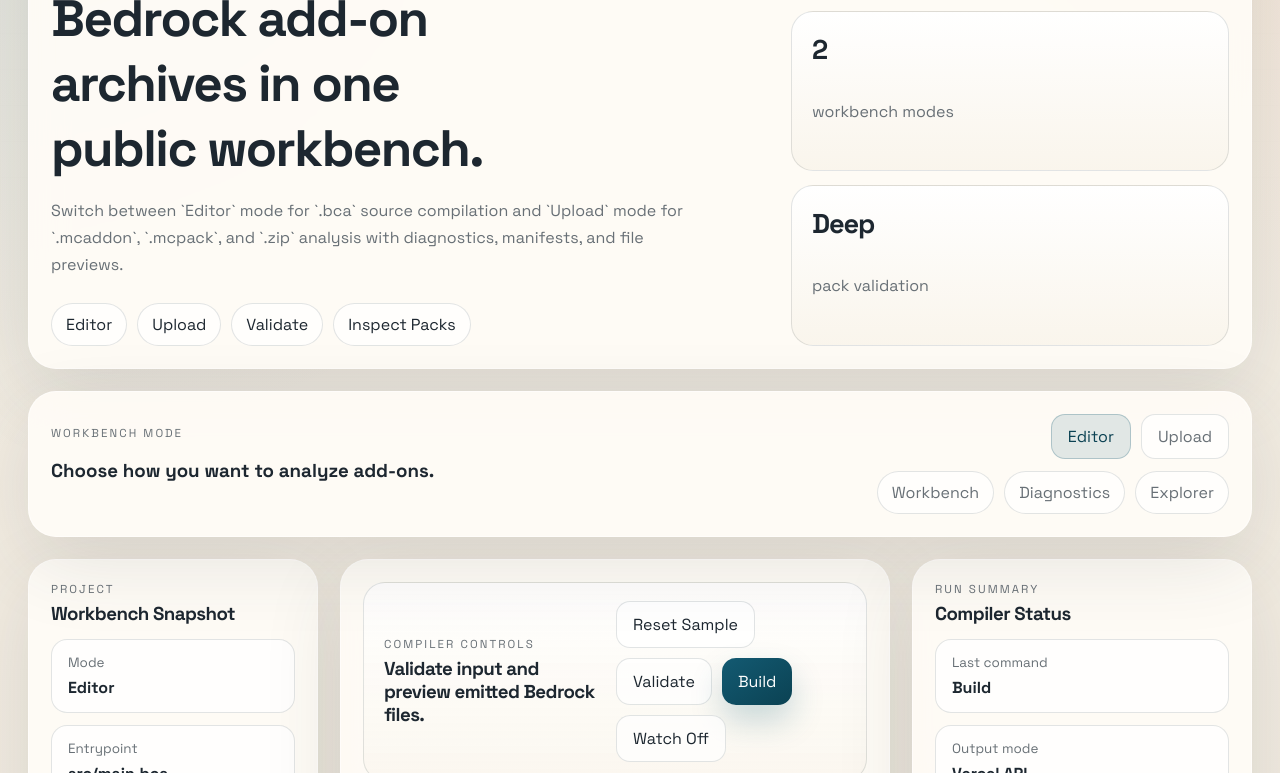
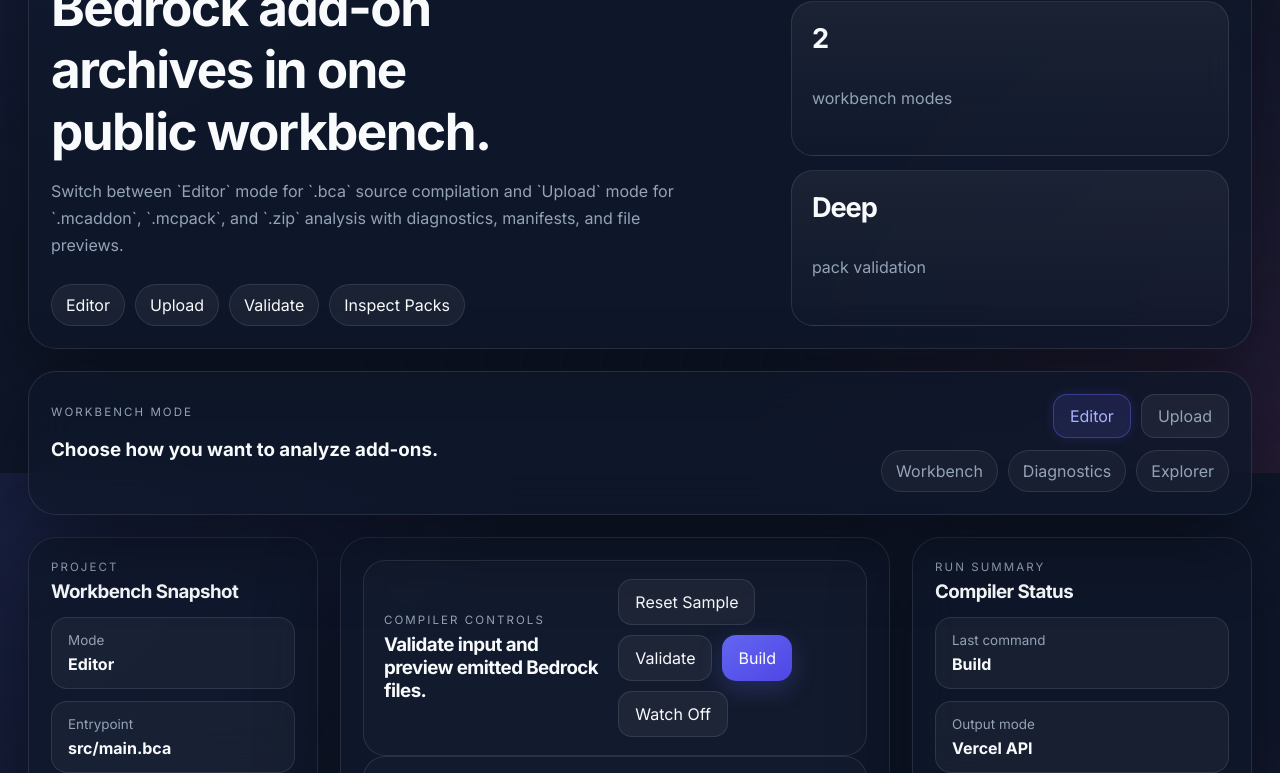
Before and after one commit to PastaHimself/PolarCompiler_MCPE, a website with bundled scripts: page web/index.html in a window 1280 px wide. Shown: the part 327-1100 px from the top of the page. Built offline with nearby package versions, Linux system fonts and the light colour scheme; no server answers.

Commit message:
improved ui

```diff
--- a/web/index.html
+++ b/web/index.html
@@ -7,7 +7,7 @@
     <link rel="preconnect" href="https://fonts.googleapis.com" />
     <link rel="preconnect" href="https://fonts.gstatic.com" crossorigin />
     <link
-      href="https://fonts.googleapis.com/css2?family=IBM+Plex+Mono:wght@400;500&family=Space+Grotesk:wght@400;500;700&display=swap"
+      href="https://fonts.googleapis.com/css2?family=Inter:wght@400;500;600;700&family=JetBrains+Mono:wght@400;500&display=swap"
       rel="stylesheet"
     />
     <link rel="stylesheet" href="./styles.css" />
--- a/web/styles.css
+++ b/web/styles.css
@@ -1,27 +1,28 @@
 :root {
-  --bg: #efe9dd;
-  --bg-elevated: rgba(255, 251, 244, 0.88);
-  --panel: rgba(255, 252, 247, 0.92);
-  --panel-strong: #fffaf3;
-  --ink: #1d2730;
-  --muted: #687076;
-  --line: rgba(21, 40, 52, 0.12);
-  --line-strong: rgba(21, 40, 52, 0.2);
-  --accent: #135a72;
-  --accent-soft: rgba(19, 90, 114, 0.12);
-  --accent-strong: #0b4253;
-  --warm: #d97745;
-  --warm-soft: rgba(217, 119, 69, 0.16);
-  --success: #1f7a5b;
-  --success-soft: rgba(31, 122, 91, 0.14);
-  --error: #b64b3b;
-  --error-soft: rgba(182, 75, 59, 0.12);
-  --shadow: 0 24px 80px rgba(49, 59, 67, 0.12);
+  --bg: #0f172a;               /* deep dark slate */
+  --bg-elevated: rgba(30, 41, 59, 0.75); /* elevated panel bg */
+  --panel: rgba(15, 23, 42, 0.7);        /* translucent panel */
+  --panel-strong: rgba(30, 41, 59, 0.9); /* active panel */
+  --ink: #f8fafc;              /* bright clear text */
+  --muted: #94a3b8;            /* soft secondary text */
+  --line: rgba(255, 255, 255, 0.1);      /* subtle border */
+  --line-strong: rgba(255, 255, 255, 0.2); /* active border */
+  --accent: #6366f1;           /* vibrant indigo */
+  --accent-soft: rgba(99, 102, 241, 0.15); /* soft accent bg */
+  --accent-strong: #4f46e5;    /* darker pop */
+  --warm: #f59e0b;             /* amber warn/warm */
+  --warm-soft: rgba(245, 158, 11, 0.15);
+  --success: #10b981;          /* crisp emerald */
+  --success-soft: rgba(16, 185, 129, 0.15);
+  --error: #ef4444;            /* bright rose/red */
+  --error-soft: rgba(239, 68, 68, 0.15);
+  --shadow: 0 24px 80px rgba(0, 0, 0, 0.4);
+  --shadow-glow: 0 0 24px rgba(99, 102, 241, 0.3); /* vibrant glow */
   --radius-xl: 28px;
   --radius-lg: 22px;
   --radius-md: 16px;
-  --font-display: "Space Grotesk", "Segoe UI", sans-serif;
-  --font-mono: "IBM Plex Mono", "Cascadia Code", monospace;
+  --font-display: "Inter", "Segoe UI", sans-serif;
+  --font-mono: "JetBrains Mono", "Cascadia Code", monospace;
 }
 
 * {
@@ -30,6 +31,7 @@
 
 html {
   scroll-behavior: smooth;
+  color-scheme: dark;
 }
 
 body {
@@ -38,9 +40,10 @@ body {
   font-family: var(--font-display);
   color: var(--ink);
   background:
-    radial-gradient(circle at top left, rgba(19, 90, 114, 0.12), transparent 28%),
-    radial-gradient(circle at top right, rgba(217, 119, 69, 0.12), transparent 24%),
-    linear-gradient(180deg, #f4efe5 0%, #ece4d8 100%);
+    radial-gradient(circle at -10% -10%, rgba(99, 102, 241, 0.15), transparent 40%),
+    radial-gradient(circle at 110% 110%, rgba(236, 72, 153, 0.12), transparent 40%),
+    #0f172a; /* flat base */
+  background-attachment: fixed;
 }
 
 body::before {
@@ -49,10 +52,10 @@ body::before {
   inset: 0;
   pointer-events: none;
   background-image:
-    linear-gradient(rgba(21, 40, 52, 0.03) 1px, transparent 1px),
-    linear-gradient(90deg, rgba(21, 40, 52, 0.03) 1px, transparent 1px);
-  background-size: 36px 36px;
-  mask-image: linear-gradient(180deg, rgba(0, 0, 0, 0.3), transparent 84%);
+    linear-gradient(rgba(255, 255, 255, 0.03) 1px, transparent 1px),
+    linear-gradient(90deg, rgba(255, 255, 255, 0.03) 1px, transparent 1px);
+  background-size: 40px 40px;
+  mask-image: radial-gradient(ellipse at center, rgba(0, 0, 0, 1) 20%, transparent 80%);
 }
 
 .page-shell {
@@ -63,7 +66,8 @@ body::before {
 .topbar,
 .hero-card,
 .panel {
-  backdrop-filter: blur(18px);
+  backdrop-filter: blur(24px);
+  -webkit-backdrop-filter: blur(24px);
 }
 
 .topbar {
@@ -75,11 +79,11 @@ body::before {
   position: sticky;
   top: 14px;
   z-index: 40;
-  padding: 18px 22px;
-  background: rgba(255, 250, 242, 0.82);
-  border: 1px solid rgba(255, 255, 255, 0.56);
+  padding: 16px 20px;
+  background: var(--panel);
+  border: 1px solid var(--line);
   border-radius: var(--radius-xl);
-  box-shadow: 0 16px 44px rgba(49, 59, 67, 0.08);
+  box-shadow: var(--shadow);
 }
 
 .brand {
@@ -136,13 +140,13 @@ body::before {
   padding: 10px 14px;
   border-radius: 999px;
   border: 1px solid var(--line);
-  background: var(--bg-elevated);
+  background: rgba(255, 255, 255, 0.05); /* dark glass */
   color: var(--ink);
   font-size: 0.9rem;
 }
 
 .status-idle {
-  background: rgba(255, 255, 255, 0.78);
+  background: rgba(255, 255, 255, 0.08); /* faint glass for idle */
 }
 
 .status-running {
@@ -208,32 +212,35 @@ body::before {
   padding: 10px 14px;
   border-radius: 999px;
   border: 1px solid var(--line);
-  background: rgba(255, 255, 255, 0.68);
+  background: rgba(255, 255, 255, 0.04);
   color: var(--muted);
   cursor: pointer;
-  transition: transform 160ms ease, border-color 160ms ease, background 160ms ease;
+  transition: transform 160ms ease, border-color 160ms ease, background 160ms ease, box-shadow 160ms ease, color 160ms ease;
 }
 
 .jump-button:hover {
-  transform: translateY(-1px);
-  border-color: rgba(19, 90, 114, 0.22);
-  background: rgba(19, 90, 114, 0.08);
-  color: var(--accent-strong);
+  transform: translateY(-2px);
+  border-color: rgba(99, 102, 241, 0.4);
+  background: var(--accent-soft);
+  color: var(--ink);
+  box-shadow: var(--shadow-glow);
 }
 
 .mode-button {
   padding: 11px 16px;
   border-radius: 14px;
   border: 1px solid var(--line);
-  background: rgba(255, 255, 255, 0.72);
+  background: rgba(255, 255, 255, 0.05); /* dark button */
   color: var(--muted);
   cursor: pointer;
+  transition: all 160ms ease;
 }
 
 .mode-button.is-active {
   background: var(--accent-soft);
-  color: var(--accent-strong);
-  border-color: rgba(19, 90, 114, 0.25);
+  color: #a5b4fc; /* subtle indigo glow text */
+  border-color: rgba(99, 102, 241, 0.4);
+  box-shadow: 0 0 12px rgba(99, 102, 241, 0.15);
 }
 
 .mode-button:disabled,
@@ -249,7 +256,7 @@ body::before {
 .panel,
 .hero-card {
   background: var(--panel);
-  border: 1px solid rgba(255, 255, 255, 0.55);
+  border: 1px solid var(--line);
   border-radius: var(--radius-xl);
   box-shadow: var(--shadow);
 }
@@ -282,7 +289,7 @@ body::before {
 .hero-flow span {
   padding: 10px 14px;
   border-radius: 999px;
-  background: rgba(255, 255, 255, 0.72);
+  background: rgba(255, 255, 255, 0.05);
   border: 1px solid var(--line);
 }
 
@@ -295,7 +302,7 @@ body::before {
   display: grid;
   gap: 6px;
   padding: 20px;
-  background: linear-gradient(180deg, rgba(255, 255, 255, 0.9), rgba(249, 244, 234, 0.9));
+  background: linear-gradient(180deg, rgba(255, 255, 255, 0.05), rgba(255, 255, 255, 0.01));
   border-radius: var(--radius-lg);
   border: 1px solid var(--line);
 }
@@ -349,7 +356,7 @@ body::before {
   padding: 14px 16px;
   border-radius: var(--radius-md);
   border: 1px solid var(--line);
-  background: rgba(255, 255, 255, 0.7);
+  background: rgba(255, 255, 255, 0.04);
 }
 
 .summary-label {
@@ -379,7 +386,7 @@ body::before {
   text-align: left;
   border: 1px solid transparent;
   border-radius: 16px;
-  background: rgba(255, 255, 255, 0.68);
+  background: rgba(255, 255, 255, 0.03);
   padding: 14px 16px;
   font-family: var(--font-mono);
   font-size: 0.88rem;
@@ -425,7 +432,7 @@ body::before {
   padding: 16px;
   border-radius: var(--radius-md);
   border: 1px solid var(--line);
-  background: rgba(255, 255, 255, 0.74);
+  background: rgba(255, 255, 255, 0.04);
 }
 
 .step-card strong {
@@ -462,18 +469,18 @@ body::before {
   padding: 24px;
   text-align: center;
   border-radius: var(--radius-lg);
-  border: 1.5px dashed rgba(19, 90, 114, 0.28);
-  background:
-    linear-gradient(180deg, rgba(255, 255, 255, 0.88), rgba(244, 237, 226, 0.92));
+  border: 1.5px dashed rgba(255, 255, 255, 0.2);
+  background: linear-gradient(180deg, rgba(255, 255, 255, 0.02), rgba(255, 255, 255, 0.01));
   cursor: pointer;
-  transition: transform 160ms ease, border-color 160ms ease, background 160ms ease;
+  transition: transform 160ms ease, border-color 160ms ease, background 160ms ease, box-shadow 160ms ease;
 }
 
 .dropzone:hover,
 .dropzone.is-dragover {
-  transform: translateY(-1px);
-  border-color: rgba(19, 90, 114, 0.44);
-  background: linear-gradient(180deg, rgba(237, 247, 250, 0.95), rgba(248, 242, 232, 0.96));
+  transform: translateY(-2px);
+  border-color: rgba(99, 102, 241, 0.5);
+  background: rgba(99, 102, 241, 0.05);
+  box-shadow: var(--shadow-glow);
 }
 
 .dropzone p {
@@ -490,7 +497,7 @@ body::before {
   padding: 18px;
   border-radius: var(--radius-lg);
   border: 1px solid var(--line);
-  background: rgba(255, 255, 255, 0.74);
+  background: rgba(255, 255, 255, 0.04);
 }
 
 .upload-detail-grid,
@@ -506,7 +513,7 @@ body::before {
 .command-bar,
 .editor-card,
 .output-panel {
-  background: linear-gradient(180deg, rgba(255, 255, 255, 0.82), rgba(251, 247, 239, 0.92));
+  background: rgba(255, 255, 255, 0.02);
   border: 1px solid var(--line);
   border-radius: var(--radius-lg);
 }
@@ -542,18 +549,22 @@ button {
 .primary-button {
   background: linear-gradient(145deg, var(--accent), var(--accent-strong));
   color: white;
-  box-shadow: 0 16px 32px rgba(19, 90, 114, 0.22);
+  box-shadow: 0 8px 24px rgba(99, 102, 241, 0.25);
 }
 
 .ghost-button {
-  background: rgba(255, 255, 255, 0.72);
+  background: rgba(255, 255, 255, 0.05);
   border: 1px solid var(--line);
   color: var(--ink);
 }
 
 .ghost-button:hover,
 .primary-button:hover {
-  transform: translateY(-1px);
+  transform: translateY(-2px);
+}
+
+.primary-button:hover {
+  box-shadow: var(--shadow-glow);
 }
 
 .ghost-button.is-toggled {
@@ -590,7 +601,7 @@ button {
 }
 
 .tab-button.is-active {
-  background: white;
+  background: rgba(255, 255, 255, 0.1);
   border: 1px solid var(--line);
   color: var(--ink);
 }
@@ -639,7 +650,7 @@ textarea {
   padding: 14px 16px;
   border-radius: 16px;
   border: 1px solid var(--line);
-  background: rgba(255, 255, 255, 0.72);
+  background: rgba(255, 255, 255, 0.03);
 }
 
 .diagnostic-item.is-clickable {
@@ -724,14 +735,15 @@ textarea {
   padding: 12px 14px;
   border-radius: 14px;
   border: 1px solid var(--line);
-  background: rgba(255, 255, 255, 0.78);
+  background: rgba(255, 255, 255, 0.06);
   color: var(--ink);
   font: inherit;
 }
 
 .search-field input:focus {
-  outline: 2px solid rgba(19, 90, 114, 0.18);
-  border-color: rgba(19, 90, 114, 0.28);
+  outline: 2px solid rgba(99, 102, 241, 0.4);
+  border-color: rgba(99, 102, 241, 0.6);
+  background: rgba(255, 255, 255, 0.1);
 }
 
 .output-viewer {
@@ -739,7 +751,7 @@ textarea {
   padding: 18px;
   border-radius: var(--radius-lg);
   border: 1px solid var(--line);
-  background: rgba(255, 255, 255, 0.78);
+  background: rgba(255, 255, 255, 0.03);
 }
 
 #output-editor {
@@ -750,8 +762,8 @@ textarea {
   padding: 18px;
   border-radius: var(--radius-md);
   border: 1px solid var(--line);
-  background: rgba(255, 255, 255, 0.92);
-  color: var(--ink);
+  background: rgba(0, 0, 0, 0.2); /* deeper text area inset */
+  color: #e2e8f0;
   resize: vertical;
   outline: none;
 }
@@ -761,7 +773,7 @@ pre {
   max-height: 540px;
   overflow: auto;
   padding-top: 16px;
-  color: #21303a;
+  color: #cbd5e1; /* soft blue gray for text code */
   white-space: pre-wrap;
   word-break: break-word;
 }
```
